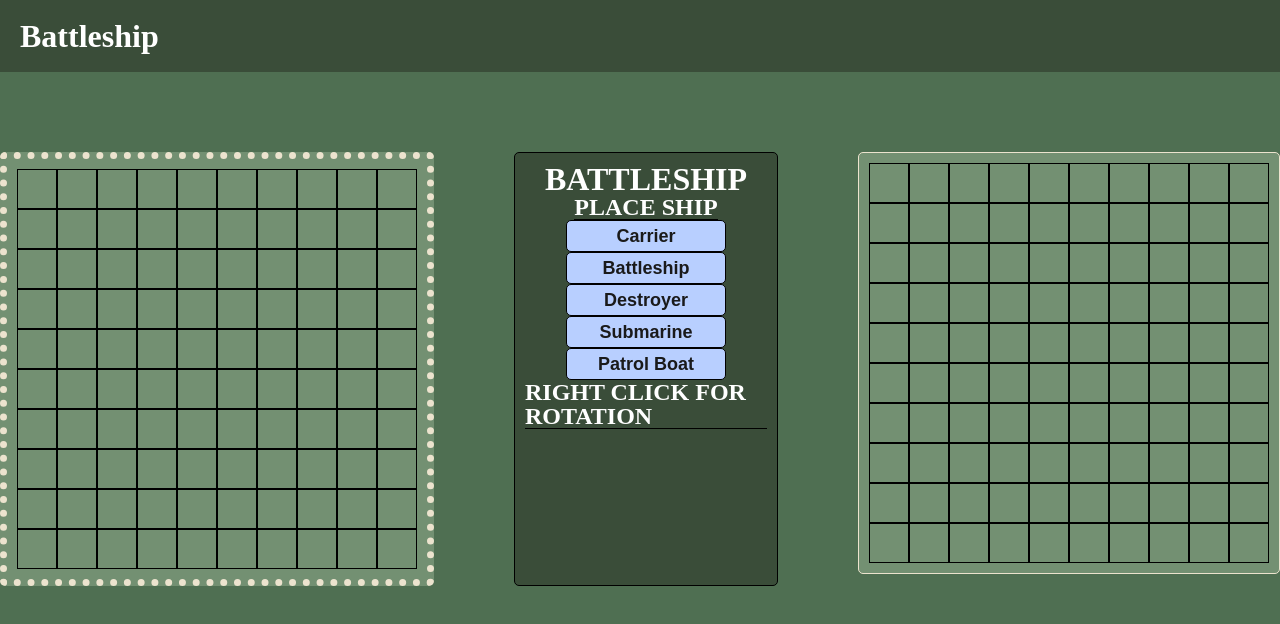
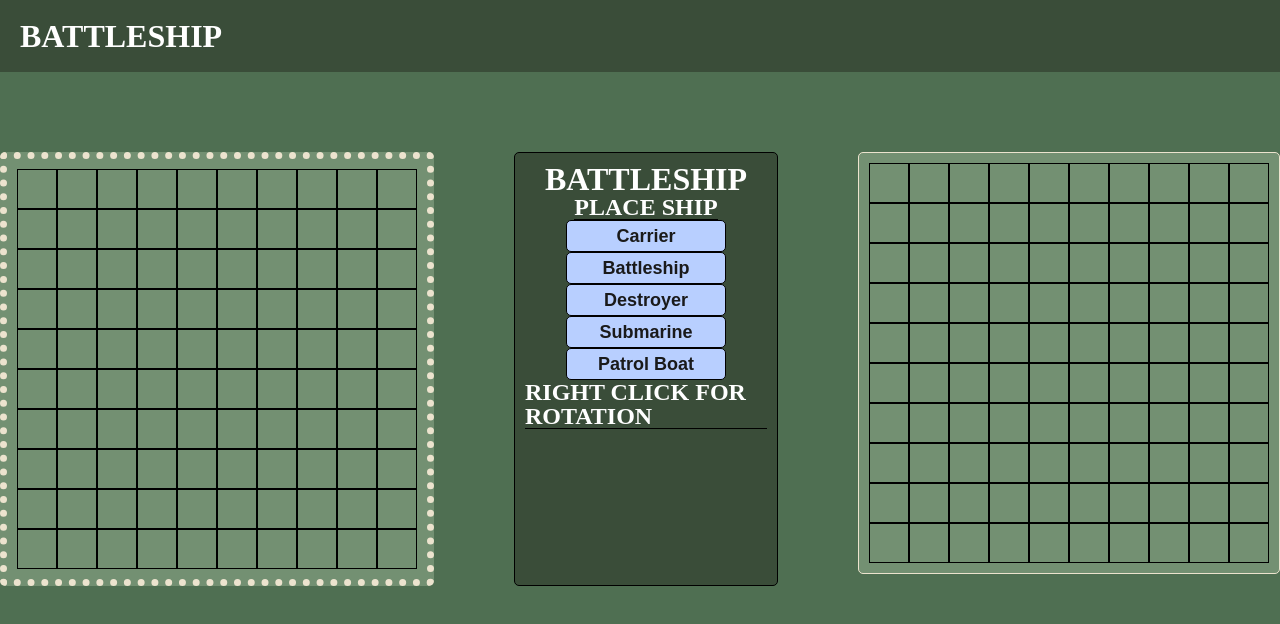
Before and after one commit to goldjared/battleship, a website built with webpack: page src/index.html in a window 1280 px wide. Built offline with nearby package versions, Linux system fonts and the light colour scheme.

Commit message:
update header

```diff
--- a/src/index.html
+++ b/src/index.html
@@ -6,7 +6,7 @@
     <title><%= htmlWebpackPlugin.options.title %></title>
   </head>
   <body>
-    <header>Battleship</header>
+    <header>BATTLESHIP</header>
     <div class="container"></div>
   </body>
 </html>
```
